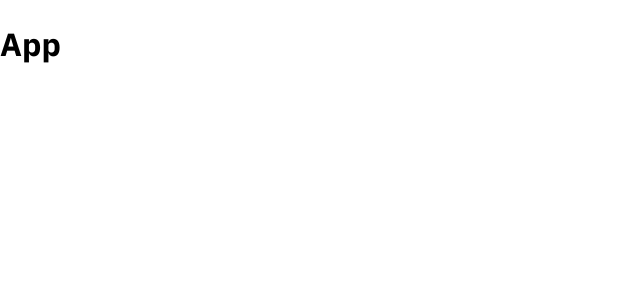
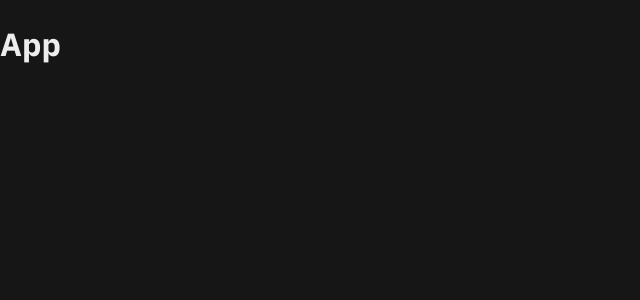
Before and after one commit to ttahm3d/noteit, a React (Create React App) app: page / in a window 1280 px wide. Shown: the top 300 px of the page, without its empty margins (0-640 px from the left). Built offline with nearby package versions, Linux system fonts and the light colour scheme.

Commit message:
feat: added packages

```diff
--- a/package.json
+++ b/package.json
@@ -10,6 +10,7 @@
     "react-dom": "^18.0.0",
     "react-icons": "^4.3.1",
     "react-scripts": "5.0.0",
+    "sass": "^1.50.0",
     "web-vitals": "^2.1.0"
   },
   "scripts": {
--- a/src/index.css
+++ b/src/index.css
@@ -1,3 +1,44 @@
+:root {
+  --blue1: hsl(212, 35%, 9.2%);
+  --blue2: hsl(216, 50%, 11.8%);
+  --blue3: hsl(214, 59.4%, 15.3%);
+  --blue4: hsl(214, 65.8%, 17.9%);
+  --blue5: hsl(213, 71.2%, 20.2%);
+  --blue6: hsl(212, 77.4%, 23.1%);
+  --blue7: hsl(211, 85.1%, 27.4%);
+  --blue8: hsl(211, 89.7%, 34.1%);
+  --blue9: hsl(206, 100%, 50%);
+  --blue10: hsl(209, 100%, 60.6%);
+  --blue11: hsl(210, 100%, 66.1%);
+  --blue12: hsl(206, 98%, 95.8%);
+
+  --orange1: hsl(30, 70%, 7.2%);
+  --orange2: hsl(28, 100%, 8.4%);
+  --orange3: hsl(26, 91.1%, 11.6%);
+  --orange4: hsl(25, 88.3%, 14.1%);
+  --orange5: hsl(24, 87.6%, 16.6%);
+  --orange6: hsl(24, 88.6%, 19.8%);
+  --orange7: hsl(24, 92.4%, 24%);
+  --orange8: hsl(25, 100%, 29%);
+  --orange9: hsl(24, 94%, 50%);
+  --orange10: hsl(24, 100%, 58.5%);
+  --orange11: hsl(24, 100%, 62.2%);
+  --orange12: hsl(24, 97%, 93.2%);
+
+  --gray1: hsl(0, 0%, 8.5%);
+  --gray2: hsl(0, 0%, 11%);
+  --gray3: hsl(0, 0%, 13.6%);
+  --gray4: hsl(0, 0%, 15.8%);
+  --gray5: hsl(0, 0%, 17.9%);
+  --gray6: hsl(0, 0%, 20.5%);
+  --gray7: hsl(0, 0%, 24.3%);
+  --gray8: hsl(0, 0%, 31.2%);
+  --gray9: hsl(0, 0%, 43.9%);
+  --gray10: hsl(0, 0%, 49.4%);
+  --gray11: hsl(0, 0%, 62.8%);
+  --gray12: hsl(0, 0%, 93%);
+}
+
 *,
 *::after,
 *::before {
```
Also changed, not shown: 1 other file (tests, documents, lock files or other folders).
